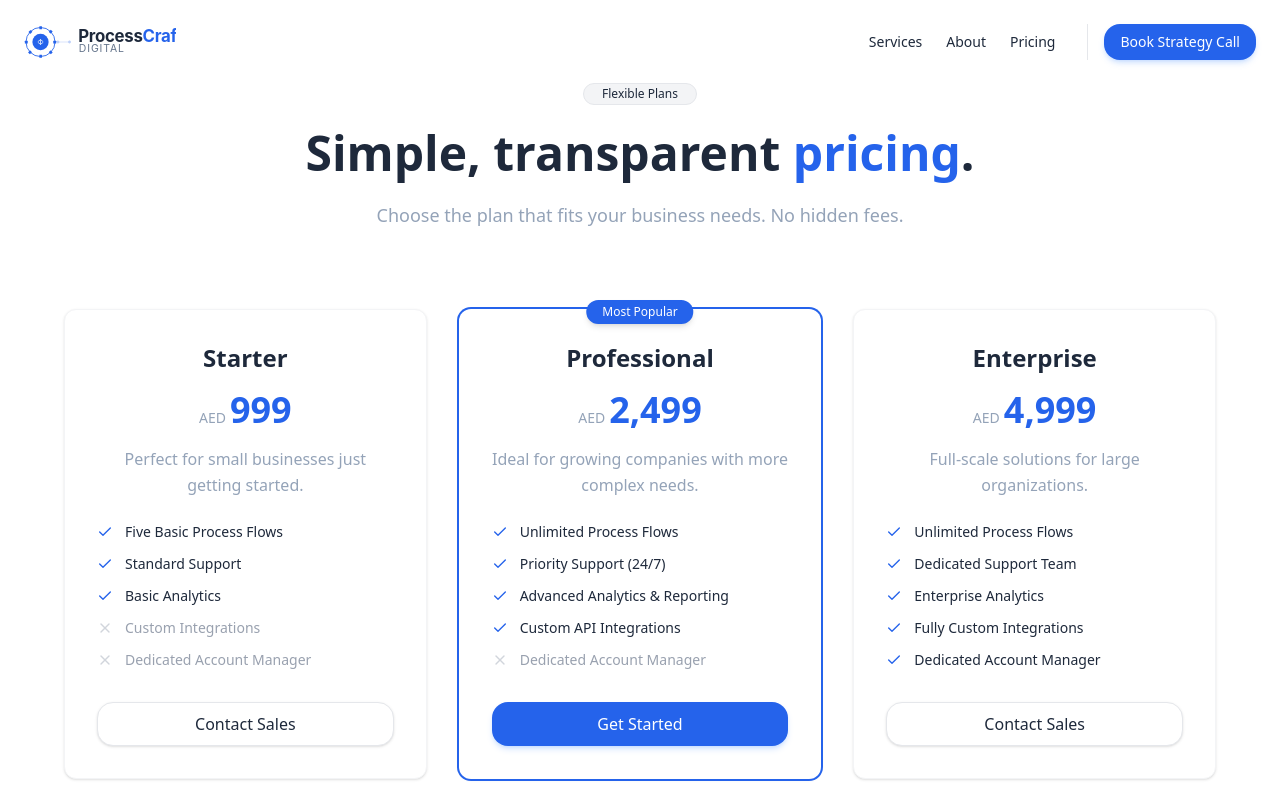
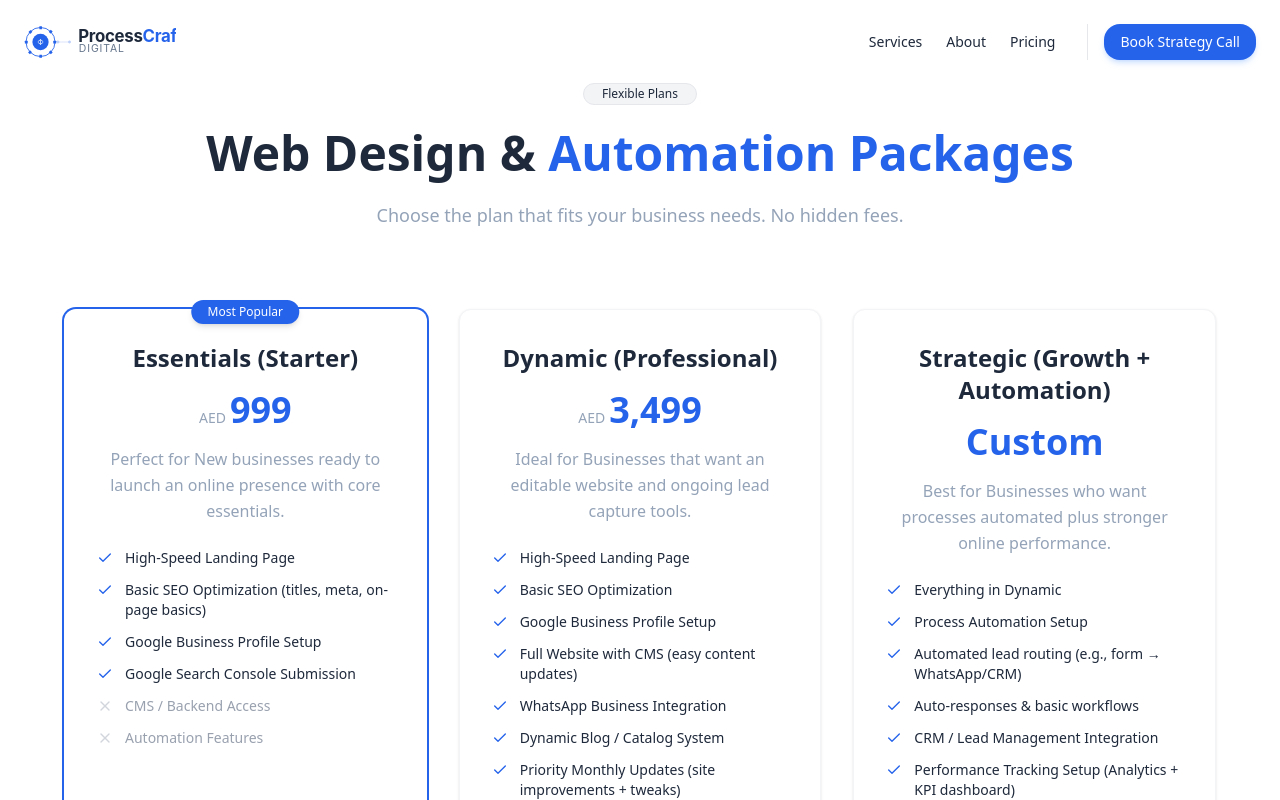
Before and after one commit to PathumDon/processcraft-digital, a Next.js app: page /pricing in a window 1280 px wide. Shown: the top 800 px of the page. Built offline with nearby package versions, Linux system fonts and the light colour scheme.

Commit message:
Update pricing page content, add SEO structured data, and improvements to UI/UX

```diff
--- a/src/app/pricing/page.tsx
+++ b/src/app/pricing/page.tsx
@@ -14,58 +14,85 @@ export default function PricingPage() {
 
     const tiers = [
         {
-            title: "Starter",
+            title: "Essentials (Starter)",
             price: "999",
-            description: "Perfect for small businesses just getting started.",
+            description: "Perfect for New businesses ready to launch an online presence with core essentials.",
+            isPopular: true,
             features: [
-                { text: "Five Basic Process Flows", included: true },
-                { text: "Standard Support", included: true },
-                { text: "Basic Analytics", included: true },
-                { text: "Custom Integrations", included: false },
-                { text: "Dedicated Account Manager", included: false },
+                { text: "High-Speed Landing Page", included: true },
+                { text: "Basic SEO Optimization (titles, meta, on-page basics)", included: true },
+                { text: "Google Business Profile Setup", included: true },
+                { text: "Google Search Console Submission", included: true },
+                { text: "CMS / Backend Access", included: false },
+                { text: "Automation Features", included: false },
             ]
         },
         {
-            title: "Professional",
-            price: "2,499",
-            description: "Ideal for growing companies with more complex needs.",
-            isPopular: true,
+            title: "Dynamic (Professional)",
+            price: "3,499",
+            description: "Ideal for Businesses that want an editable website and ongoing lead capture tools.",
             features: [
-                { text: "Unlimited Process Flows", included: true },
-                { text: "Priority Support (24/7)", included: true },
-                { text: "Advanced Analytics & Reporting", included: true },
-                { text: "Custom API Integrations", included: true },
-                { text: "Dedicated Account Manager", included: false },
+                { text: "High-Speed Landing Page", included: true },
+                { text: "Basic SEO Optimization", included: true },
+                { text: "Google Business Profile Setup", included: true },
+                { text: "Full Website with CMS (easy content updates)", included: true },
+                { text: "WhatsApp Business Integration", included: true },
+                { text: "Dynamic Blog / Catalog System", included: true },
+                { text: "Priority Monthly Updates (site improvements + tweaks)", included: true },
+                { text: "Custom Automation (advanced)", included: false },
             ]
         },
         {
-            title: "Enterprise",
-            price: "4,999",
-            description: "Full-scale solutions for large organizations.",
+            title: "Strategic (Growth + Automation)",
+            price: "Custom",
+            description: "Best for Businesses who want processes automated plus stronger online performance.",
             features: [
-                { text: "Unlimited Process Flows", included: true },
-                { text: "Dedicated Support Team", included: true },
-                { text: "Enterprise Analytics", included: true },
-                { text: "Fully Custom Integrations", included: true },
-                { text: "Dedicated Account Manager", included: true },
+                { text: "Everything in Dynamic", included: true },
+                { text: "Process Automation Setup", included: true },
+                { text: "Automated lead routing (e.g., form → WhatsApp/CRM)", included: true },
+                { text: "Auto-responses & basic workflows", included: true },
+                { text: "CRM / Lead Management Integration", included: true },
+                { text: "Performance Tracking Setup (Analytics + KPI dashboard)", included: true },
+                { text: "Monthly Support & Optimization", included: true },
             ]
         }
     ];
 
+    const jsonLd = {
+        "@context": "https://schema.org",
+        "@type": "OfferCatalog",
+        "name": "Web Design & Automation Packages",
+        "description": "Professional web design and automation solutions for businesses in Dubai and UAE.",
+        "itemListElement": tiers.map((tier, index) => ({
+            "@type": "Offer",
+            "itemOffered": {
+                "@type": "Service",
+                "name": tier.title,
+                "description": tier.description
+            },
+            "price": tier.price === "Custom" ? "0" : tier.price.replace(/,/g, ""),
+            "priceCurrency": "AED"
+        }))
+    };
+
     return (
-        <div className="bg-white min-h-screen py-20 px-4">
+        <div className="bg-white min-h-screen py-10 md:py-20 px-4">
+            <script
+                type="application/ld+json"
+                dangerouslySetInnerHTML={{ __html: JSON.stringify(jsonLd) }}
+            />
             <div className="container mx-auto max-w-6xl">
-                <div className="text-center mb-20 animate-in slide-in-from-bottom-4 duration-500">
+                <div className="text-center mb-12 md:mb-20 animate-in slide-in-from-bottom-4 duration-500">
                     <Badge variant="secondary"><span className="px-2">Flexible Plans</span></Badge>
-                    <h1 className="text-4xl md:text-5xl font-bold text-secondary mt-6 mb-6">
-                        Simple, transparent <span className="text-primary">pricing</span>.
+                    <h1 className="text-3xl md:text-5xl font-bold text-secondary mt-6 mb-6">
+                        Web Design & <span className="text-primary">Automation Packages</span>
                     </h1>
                     <p className="text-lg text-muted max-w-2xl mx-auto">
                         Choose the plan that fits your business needs. No hidden fees.
                     </p>
                 </div>
 
-                <div className="grid md:grid-cols-2 lg:grid-cols-3 gap-8 animate-in slide-in-from-bottom-8 duration-700">
+                <div className="grid md:grid-cols-2 lg:grid-cols-3 gap-8">
                     {tiers.map((tier, index) => (
                         <PricingCard
                             key={index}
@@ -76,6 +103,10 @@ export default function PricingPage() {
                             isPopular={tier.isPopular}
                             buttonText={tier.isPopular ? "Get Started" : "Contact Sales"}
                             onButtonClick={() => handlePlanSelect(tier.title)}
+                            className={`animate-in slide-in-from-bottom-8 duration-700 fill-mode-both fade-in ${index === 0 ? 'delay-0' :
+                                index === 1 ? 'delay-150' :
+                                    'delay-300'
+                                }`}
                         />
                     ))}
                 </div>
--- a/src/components/features/PricingCard.tsx
+++ b/src/components/features/PricingCard.tsx
@@ -17,6 +17,7 @@ interface PricingCardProps {
     isPopular?: boolean;
     buttonText?: string;
     onButtonClick?: () => void;
+    className?: string;
 }
 
 export function PricingCard({
@@ -26,10 +27,11 @@ export function PricingCard({
     features,
     isPopular = false,
     buttonText = "Get Started",
-    onButtonClick
+    onButtonClick,
+    className = ""
 }: PricingCardProps) {
     return (
-        <Card className={`h-full hover:shadow-lg hover:shadow-blue-900/5 hover:-translate-y-1 transition-all duration-300 group relative ${isPopular ? 'ring-2 ring-primary border-transparent' : ''}`}>
+        <Card className={`h-full hover:shadow-lg hover:shadow-blue-900/5 hover:-translate-y-1 transition-all duration-300 group relative ${isPopular ? 'ring-2 ring-primary border-transparent' : ''} ${className}`}>
             {isPopular && (
                 <div className="absolute -top-3 left-1/2 -translate-x-1/2">
                     <Badge variant="default" className="bg-primary text-white border-0 px-4 py-1 shadow-md">
@@ -43,7 +45,7 @@ export function PricingCard({
                 <div className="text-center mb-6">
                     <h3 className="text-2xl font-bold text-secondary mb-3">{title}</h3>
                     <div className="flex items-baseline justify-center gap-1 my-4">
-                        <span className="text-sm font-medium text-muted">AED</span>
+                        {price !== "Custom" && <span className="text-sm font-medium text-muted">AED</span>}
                         <span className="text-4xl font-bold text-primary">{price}</span>
                     </div>
                     <p className="text-muted leading-relaxed">
```
